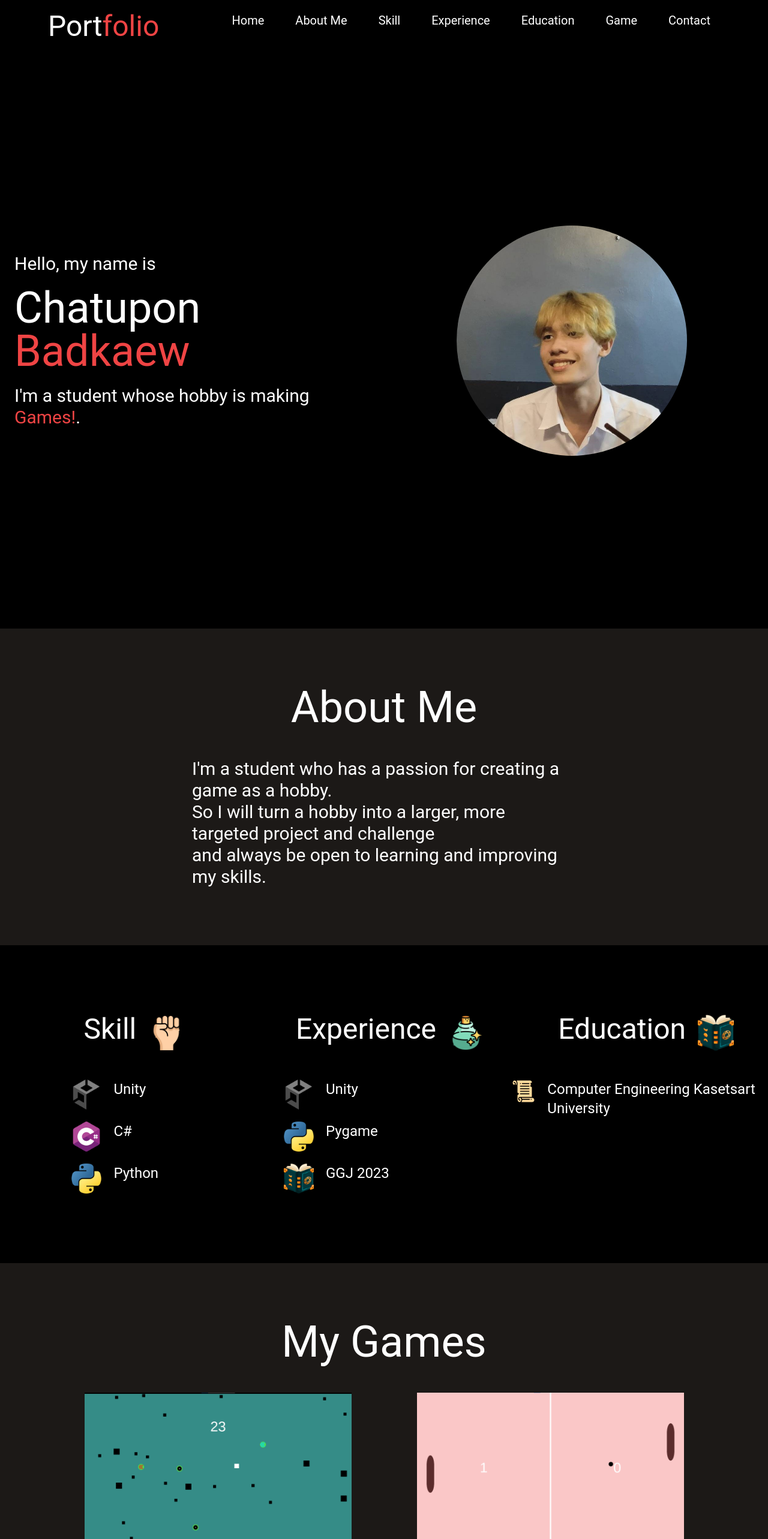
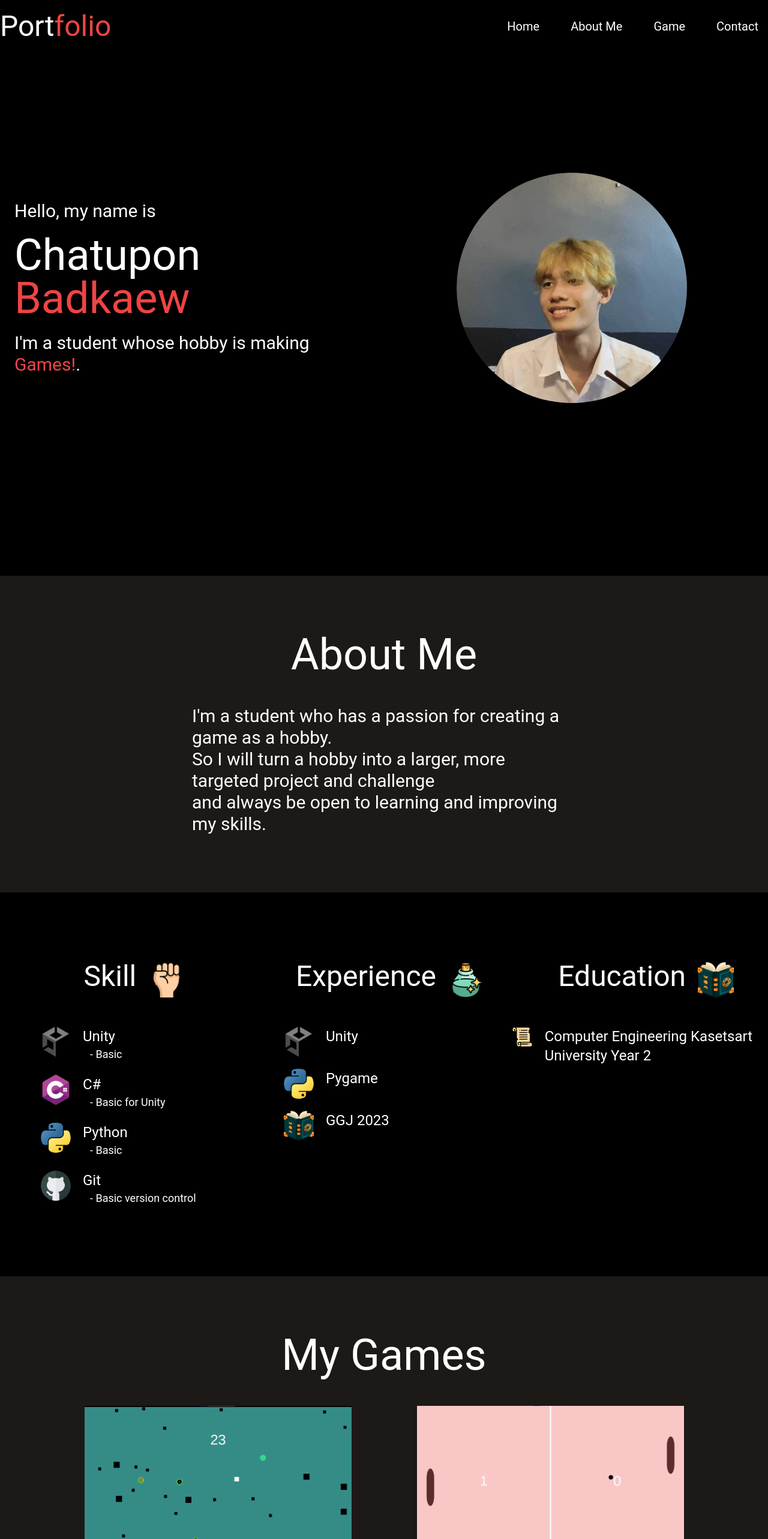
Before and after one commit to minza55113151/PortfolioWeb, a Next.js app: page / in a window 1280 px wide. Shown: the top 2566 px of the page at 60% size. Built offline with nearby package versions, Linux system fonts and the light colour scheme.

Commit message:
-nav bar fixed -merge skill,exp,education -> about me -nav bar y-axis item center -add skills description -add year 2 to education -add discord, ig, phone num in contact

```diff
--- a/pages/index.js
+++ b/pages/index.js
@@ -84,7 +84,7 @@ export default function Index() {
   return (
     <div className="text-white">
       <section id="home" className="bg-black text-white">
-        <nav className="flex flex-col md:flex-row px-20 py-5">
+        <nav className="fixed bg-black flex flex-col md:flex-row w-full py-5">
           <div className="flex flex-row">
             <Logo />
             <button
@@ -117,20 +117,14 @@ export default function Index() {
             <ul className="ml-auto flex flex-col md:flex-row mt-4 md:mt-0 space-y-5 md:hidden">
               <NavItem href="#home">Home</NavItem>
               <NavItem href="#about">About Me</NavItem>
-              <NavItem href="#skill&experience&education">Skill</NavItem>
-              <NavItem href="#skill&experience&education">Experience</NavItem>
-              <NavItem href="#skill&experience&education">Education</NavItem>
               <NavItem href="#game">Game</NavItem>
               <NavItem href="#contact">Contact</NavItem>
             </ul>
           </div>
 
-          <ul className="ml-auto hidden md:flex flex-row space-x-5">
+          <ul className="ml-auto hidden md:flex flex-row space-x-5 items-center">
             <NavItem href="#home">Home</NavItem>
             <NavItem href="#about">About Me</NavItem>
-            <NavItem href="#skill&experience&education">Skill</NavItem>
-            <NavItem href="#skill&experience&education">Experience</NavItem>
-            <NavItem href="#skill&experience&education">Education</NavItem>
             <NavItem href="#game">Game</NavItem>
             <NavItem href="#contact">Contact</NavItem>
           </ul>
@@ -181,9 +175,18 @@ export default function Index() {
             </h1>
             <Icon src="fist.png" size={60}></Icon>
           </div>
-          <Item text="Unity" src="unity.png"></Item>
-          <Item text="C#" src="c-sharp.png"></Item>
-          <Item text="Python" src="python.png"></Item>
+          <Item text="Unity" src="unity.png" description="Basic"></Item>
+          <Item
+            text="C#"
+            src="c-sharp.png"
+            description="Basic for Unity"
+          ></Item>
+          <Item text="Python" src="python.png" description="Basic"></Item>
+          <Item
+            text="Git"
+            src="github.png"
+            description="Basic version control"
+          ></Item>
         </div>
         <div className="mx-auto my-5 space-y-5">
           <div className="flex mb-12 justify-center">
@@ -206,7 +209,7 @@ export default function Index() {
             <Icon src="spellbook.png" size={60}></Icon>
           </div>
           <Item
-            text="Computer Engineering Kasetsart University"
+            text="Computer Engineering Kasetsart University Year 2"
             src="ancient-scroll.png"
           ></Item>
         </div>
@@ -249,6 +252,14 @@ export default function Index() {
             >
               MinZung
             </ContactItem>
+            <ContactItem logoSrc="discord.png">MOOL#8344</ContactItem>
+            <ContactItem
+              logoSrc="instagram.png"
+              linkSrc="https://www.instagram.com/mnz_ng/"
+            >
+              mnz_ng
+            </ContactItem>
+            <ContactItem logoSrc="phone.png">090-968-7606</ContactItem>
           </div>
         </div>
       </section>
```
